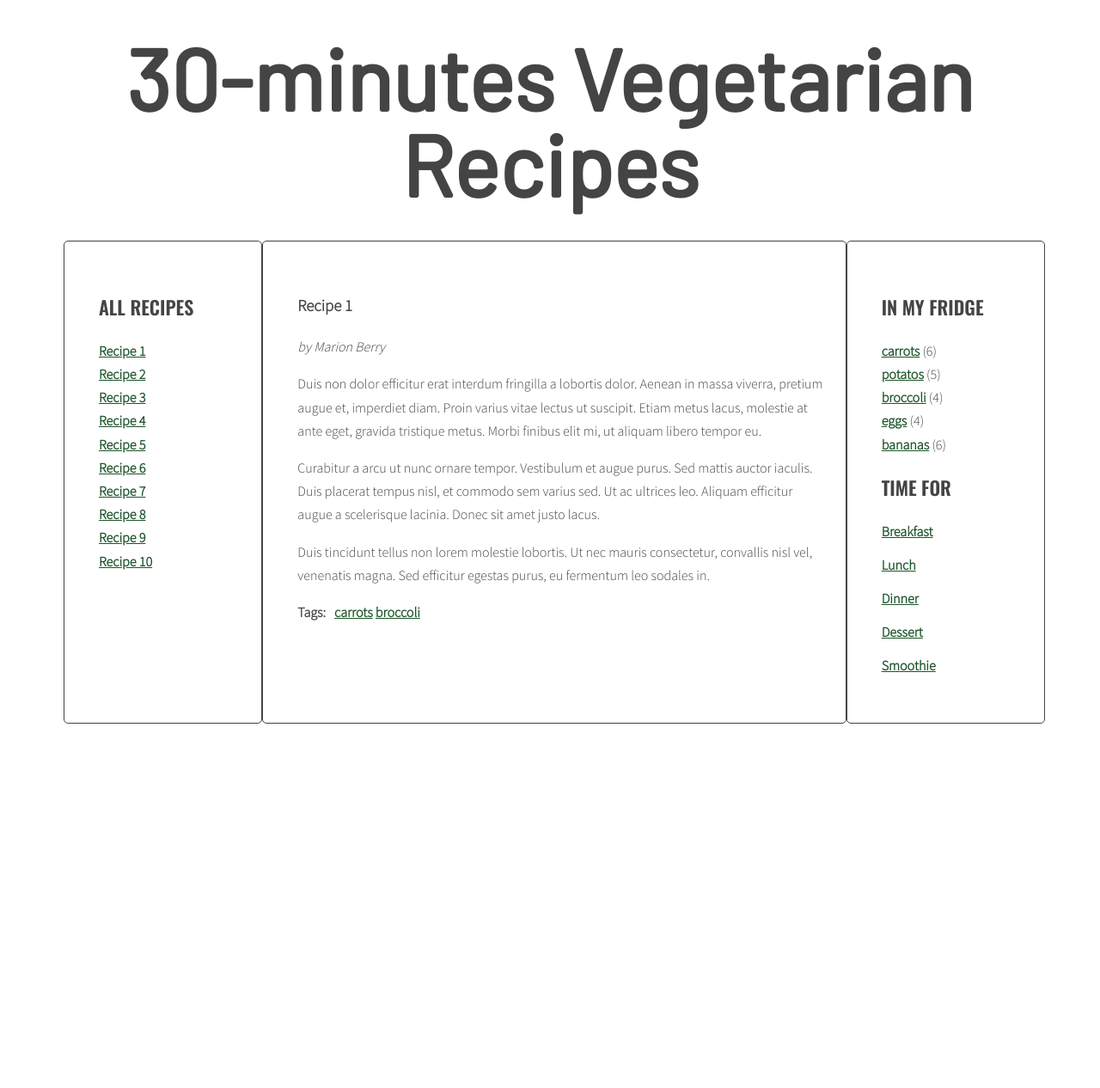
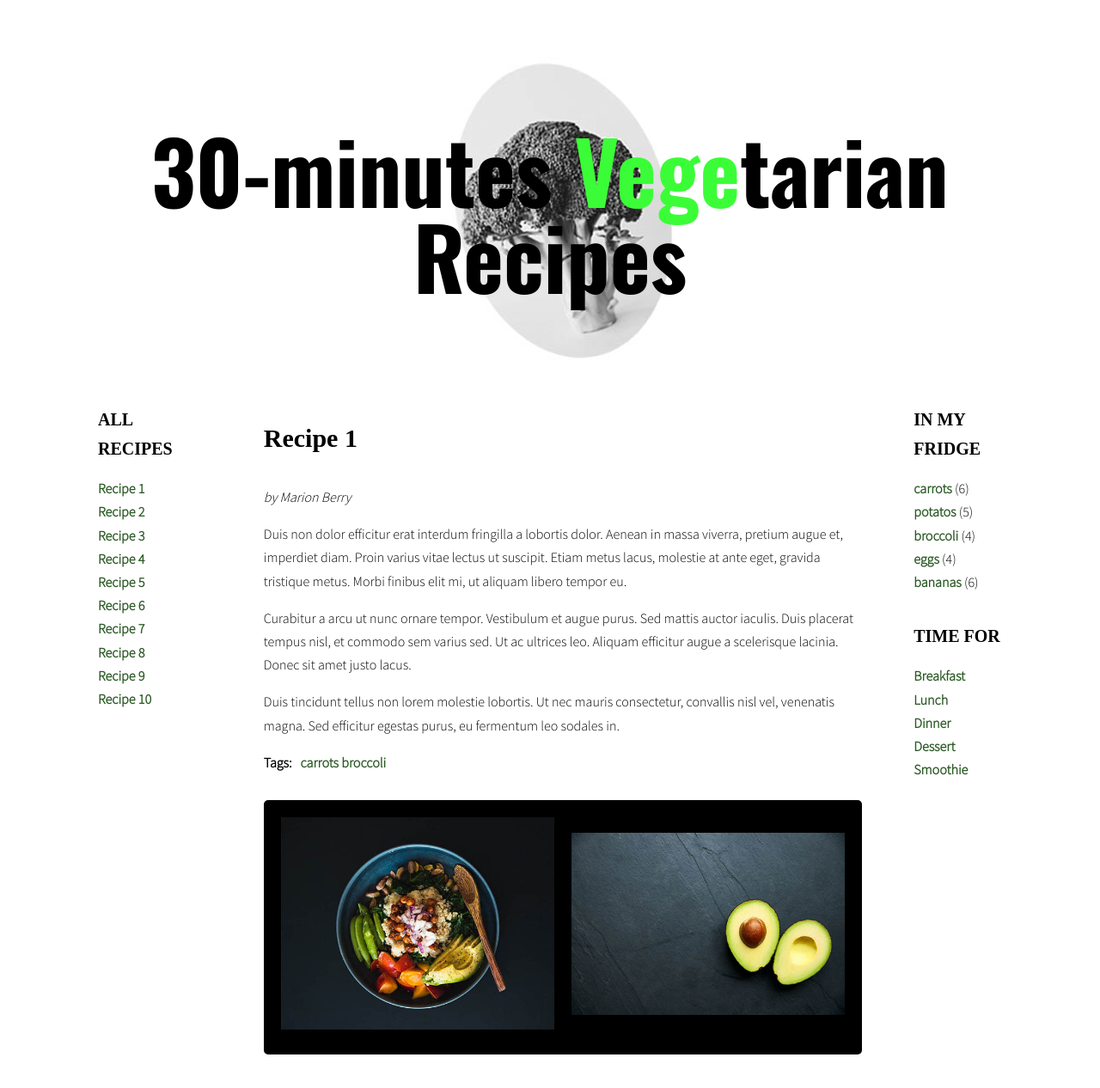
Before and after one commit to joannaberlin/cook-book-blog, a website: page index.html in a window 1280 px wide. Shown: the whole page at 86% size. Before the commit the page ends 900 px from the top, so only its background shows below. Drawn offline with nearby package versions, Linux system fonts and the light colour scheme; a web font is replaced by a local one.

Commit message:
Add styling

```diff
--- a/index.html
+++ b/index.html
@@ -9,12 +9,15 @@
     <link rel="icon" href="/images/broccoli.png">
     <link rel="preconnect" href="https://fonts.googleapis.com">
     <link rel="preconnect" href="https://fonts.gstatic.com" crossorigin>
-    <link href="https://fonts.googleapis.com/css2?family=Barlow&family=Raleway&display=swap" rel="stylesheet">
+    <link href="https://fonts.googleapis.com/css2?family=Alkalami&family=Oswald:wght@700&display=swap" rel="stylesheet">
 </head>
 <body>
     <div class="blog">
         <div class="container">
-          <h1 class="logo">30-minutes Vegetarian Recipes</h1>
+          <div class="logo-wrapper">
+            <img src="/images/broccoli-pic-black-white.jpg" alt="broccoli">
+            <h1 class="logo">30-minutes <span>Vege</span>tarian Recipes</h1>
+          </div>
           <main class="wrapper">
             <aside class="sidebar">
               <h2 class="section-title">All recipes</h2>
@@ -31,10 +34,14 @@
                 </div>
                 <div class="post-tags">
                   <p><strong>Tags:</strong></p>
-                    <ul class="list list-horizontal">
+                  <ul class="list list-horizontal">
                     <li><a href="#">carrots</a></li>
                     <li><a href="#">broccoli</a></li>
-                </ul>
+                  </ul>
+                </div>
+                <div class="images-container">
+                  <div class="image-box box-1"><img src="/images/salad-pic.jpg" alt="salad"></div>
+                  <div class="image-box box-2"><img src="/images/avocado.jpg" alt="avocado"></div>
                 </div>
               </article>
               <article class="post" id="article-2">
--- a/sass/style.scss
+++ b/sass/style.scss
@@ -3,12 +3,12 @@
 /* Variables */
 
 $color-light: #fff;
-$color-dark: #444;
-$color-vivid: #1d552a;
-$color-focus:  #02d232;
+$color-dark: #000000;
+$color-vivid: #2a5924;
+$color-focus:  #3bfd37;
 
-$font-logo: 'Barlow', sans-serif;
-$font-header: 'Oswald', sans-serif;
+$font-logo: 'Oswald', sans-serif;
+$font-header: 'Alkalami', serif;
 $font-text: 'Source Sans Pro', sans-serif;
 
 /* Global */
@@ -18,7 +18,6 @@ $font-text: 'Source Sans Pro', sans-serif;
 }
 
 body {
-  // background: $color-light;
   background: $color-light;
   font-family: $font-text;
   color: $color-dark;
@@ -27,13 +26,17 @@ body {
   line-height: 1.7;
 }
 
+html {
+  scroll-behavior: smooth;
+}
+
 .container {
   max-width: 90vw;
   margin: 0 auto;
 }
 
 .section-title {
-  font-size: 22px;
+  font-size: 20px;
   text-transform: uppercase;
   font-family: $font-header;
   font-weight: 600;
@@ -42,6 +45,14 @@ body {
     font-weight: 400;
     color: lighten($color-dark, 20%);
   }
+}
+
+a {
+  text-decoration: none;
+}
+
+article {
+  padding-bottom: 50px;
 }
 
 /* Layout */
@@ -57,26 +68,30 @@ body {
 }
 
 .posts {
-  flex: 4 0 0;
+  flex: 6 0 0;
   position: relative;
   padding: 40px;
-  overflow: auto;
-  // -ms-overflow-style: none;
-  // scrollbar-width: none;
+  // overflow: auto;
+  -ms-overflow-style: none;
+  scrollbar-width: none;
+  // border: 2px solid $color-dark;
 }
 
-// .posts::-webkit-scrollbar {
-//   display: none;
-// }
+.posts::-webkit-scrollbar {
+  display: none;
+}
 
 .sidebar, .posts {
   background: $color-light;
   padding: 40px;
-  border: 1px solid $color-dark;
-  border-radius: 5px;
 }
 
 /* Logo */
+
+.logo-wrapper {
+  position: relative;
+  z-index: 1;
+}
 
 .logo {
   font-family: $font-logo;
@@ -84,7 +99,19 @@ body {
   font-size: 100px;
   line-height: 1;
   text-align: center;
-  margin: 40px 0;
+  padding-top: 80px;
+
+  span {
+    color: $color-focus;
+  }
+}
+
+.logo-wrapper img {
+  position: absolute;
+  left: 40%;
+  top: 0;
+  margin-top: 0;
+  z-index: -1;
 }
 
 /* Lists */
@@ -109,7 +136,12 @@ body {
   font-weight: 600;
   &:focus {
     color: $color-focus;
+    font-weight: bold;
   }
+}
+
+.tags {
+  padding-bottom: 15px;
 }
 
 /* Authors */
@@ -117,6 +149,7 @@ body {
 .authors {
   li {
     margin-bottom: 12px;
+    margin-bottom: 0;
   }
 }
 
@@ -146,3 +179,41 @@ body {
     padding-bottom: 30px;
   }
 }
+
+.post-title {
+  font-family: $font-header;
+  font-size: 30px;
+}
+
+/* Images */
+
+.images-container {
+  display: flex;
+  padding: 50px 0;
+  margin: 0 auto;
+  align-items: center;
+  justify-content: center;
+  padding: 20px;
+  background-color: $color-dark;
+  height: auto;
+  border-radius: 5px;
+}
+
+.images-container img {
+  width: 100%;
+  object-fit: cover;
+  background-color: $color-dark;
+}
+
+.image-box {
+  overflow: hidden;
+  background-color: $color-dark;
+}
+
+.box-1 {
+  padding-right: 10px;
+}
+
+.box-2 {
+  padding-left: 10px;
+}
```
Also changed, not shown: css/style.css, images/annie-spratt-m1t-RJ1iCIU-unsplash.jpg (added), images/avocado.jpg (added), images/broccoli-pic-black-white.jpg (added), images/salad-pic.jpg (added), 1 other file.
